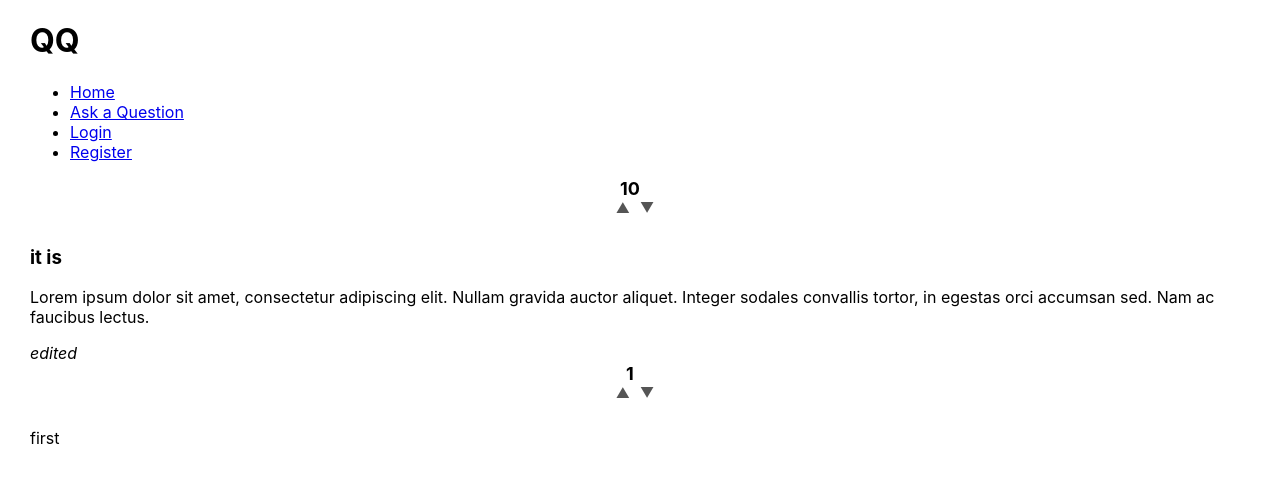
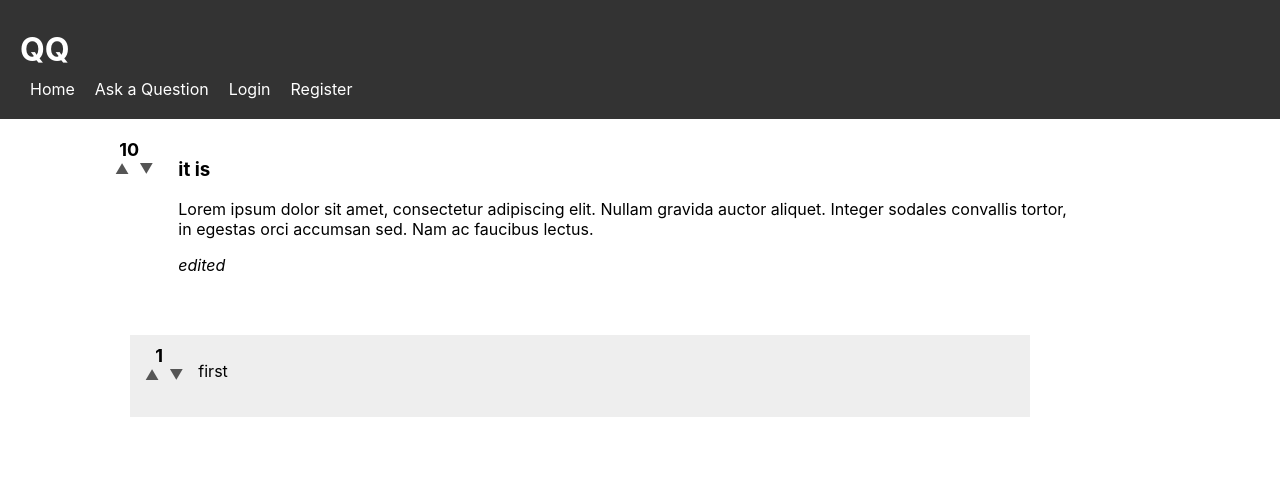
Before and after one commit to EvaldasZak/64-paskaita---Galutinis-atsiskaitymas, a React (Create React App) app: page /question/1 in a window 1280 px wide. Shown: the top 482 px of the page. Built offline with nearby package versions, Linux system fonts and the light colour scheme; data requests are answered from the project's data file.

Commit message:
style added to rest of page elements

```diff
--- a/src/App.jsx
+++ b/src/App.jsx
@@ -18,8 +18,9 @@ import Question from "./components/pages/Question";
 
 // Styled component
 const AppContainer = styled.div`
-  height: 50vh;
-  padding: 0px 30px;
+  max-width: 1000px;
+  margin: 0 80px;
+  padding: 0;
 `;
 
 const App = () => {
@@ -27,9 +28,8 @@ const App = () => {
 
   return (
     <>
+      <Header user={currentUser} logout={logout} />
       <AppContainer>
-        <Header user={currentUser} logout={logout} />
-
         <Routes>
           <Route path="/" element={<Home />} />
 
--- a/src/components/atoms/EditedTag.jsx
+++ b/src/components/atoms/EditedTag.jsx
@@ -1,7 +1,21 @@
 import React from "react";
+import styled from "styled-components";
+
+const Space = styled.div`
+  height: 10px;
+`;
 
 const EditedTag = ({ edited }) => {
-  return <>{edited && <i>edited</i>}</>;
+  return (
+    <>
+      {edited && (
+        <div>
+          <i>edited</i>
+          <Space />
+        </div>
+      )}
+    </>
+  );
 };
 
 export default EditedTag;
--- a/src/components/organisms/Answer.jsx
+++ b/src/components/organisms/Answer.jsx
@@ -1,6 +1,47 @@
 import React, { useState } from "react";
+import styled from "styled-components";
+
 import EditedTag from "../atoms/EditedTag";
 import Vote from "./Vote";
+
+const AnswerContainer = styled.div`
+  margin-bottom: 10px;
+
+  textarea {
+    width: 100%;
+    padding: 10px;
+    border: 1px solid #ddd;
+    border-radius: 5px;
+    resize: vertical;
+    margin-bottom: 10px;
+  }
+
+  button {
+    padding: 8px 20px;
+    border-radius: 5px;
+    background-color: #007bff;
+    color: #fff;
+    border: none;
+    cursor: pointer;
+    margin-right: 10px;
+
+    &:hover {
+      background-color: #0056b3;
+    }
+  }
+`;
+
+const AnswerStyle = styled.div`
+  display: flex;
+  flex-direction: row;
+  margin: 20px 50px;
+  background-color: #eee;
+  padding: 10px;
+`;
+
+const Space = styled.div`
+  height: 10px;
+`;
 
 const Answer = ({
   answer,
@@ -28,34 +69,37 @@ const Answer = ({
   };
 
   return (
-    <div className="answer">
-      {isEditing ? (
-        <>
-          <textarea
-            value={editedAnswer}
-            onChange={(e) => setEditedAnswer(e.target.value)}
-          />
-          <button onClick={handleSave}>Save</button>
-        </>
-      ) : (
-        <>
+    <AnswerContainer className="answer">
+      <AnswerStyle>
         <Vote
           id={answer.id}
           type="answer"
           object={answer}
           rating={answer.rating}
         />
+        <div>
           <p>{answer.body}</p>
           <EditedTag edited={answer.edited} />
+
           {currentUser && currentUser.id === answer.userId && (
-            <>
+            <div>
               <button onClick={handleEdit}>Edit</button>
               <button onClick={handleDelete}>Remove</button>
-            </>
+            </div>
           )}
-        </>
+          <Space />
+          {isEditing && (
+            <div>
+              <textarea
+                value={editedAnswer}
+                onChange={(e) => setEditedAnswer(e.target.value)}
+              />
+              <button onClick={handleSave}>Save</button>
+            </div>
           )}
         </div>
+      </AnswerStyle>
+    </AnswerContainer>
   );
 };
 
--- a/src/components/organisms/Header.jsx
+++ b/src/components/organisms/Header.jsx
@@ -1,5 +1,40 @@
 import React from "react";
 import { Link } from "react-router-dom";
+import styled from "styled-components";
+
+// Styled components
+const HeaderWrapper = styled.header`
+  background-color: #333;
+  color: #fff;
+  padding: 20px;
+`;
+
+const Title = styled.h1`
+  margin: 0;
+  padding: 10px 0;
+`;
+
+const Navigation = styled.nav``;
+
+const List = styled.ul`
+  list-style: none;
+  padding: 0;
+  margin: 0;
+`;
+
+const ListItem = styled.li`
+  display: inline;
+`;
+
+const NavLink = styled(Link)`
+  color: #fff;
+  text-decoration: none;
+  padding: 10px;
+
+  &:hover {
+    background-color: #555;
+  }
+`;
 
 const Header = ({ user, logout }) => {
   const handleLogout = () => {
@@ -8,40 +43,40 @@ const Header = ({ user, logout }) => {
 
   return (
     <>
-      <header>
-        <h1>QQ</h1>
-        <nav>
-          <ul>
-            <li>
-              <Link to="/">Home</Link>
-            </li>
-            <li>
-              <Link to="/add">Ask a Question</Link>
-            </li>
+      <HeaderWrapper>
+        <Title>QQ</Title>
+        <Navigation>
+          <List>
+            <ListItem>
+              <NavLink to="/">Home</NavLink>
+            </ListItem>
+            <ListItem>
+              <NavLink to="/add">Ask a Question</NavLink>
+            </ListItem>
             {!user ? (
               <>
-                <li>
-                  <Link to="/login">Login</Link>
-                </li>
-                <li>
-                  <Link to="/register">Register</Link>
-                </li>
+                <ListItem>
+                  <NavLink to="/login">Login</NavLink>
+                </ListItem>
+                <ListItem>
+                  <NavLink to="/register">Register</NavLink>
+                </ListItem>
               </>
             ) : (
               <>
-                <li>
-                  <Link to="/profile">Profile</Link>
-                </li>
-                <li>
-                  <Link to="/" onClick={handleLogout}>
+                <ListItem>
+                  <NavLink to="/profile">Profile</NavLink>
+                </ListItem>
+                <ListItem>
+                  <NavLink to="/" onClick={handleLogout}>
                     Logout
-                  </Link>
-                </li>
+                  </NavLink>
+                </ListItem>
               </>
             )}
-          </ul>
-        </nav>
-      </header>
+          </List>
+        </Navigation>
+      </HeaderWrapper>
     </>
   );
 };
--- a/src/components/pages/Add.jsx
+++ b/src/components/pages/Add.jsx
@@ -1,8 +1,58 @@
 import React, { useContext, useState } from "react";
 import { useNavigate } from "react-router-dom";
+import styled from "styled-components";
 
 import QuestionsContext from "../../context/QuestionsContext";
 import UsersContext from "../../context/UsersContext";
+
+const AskQuestionContainer = styled.div`
+  display: flex;
+  flex-direction: column;
+  align-items: center;
+
+  h2 {
+    margin-bottom: 10px;
+  }
+
+  form {
+    display: flex;
+    flex-direction: column;
+    max-width: 600px;
+
+    div {
+      display: flex;
+      flex-direction: column;
+      align-items: center;
+      margin-bottom: 10px;
+
+      label {
+        margin-right: 10px;
+      }
+
+      input,
+      textarea {
+        width: 80%;
+        padding: 10px;
+        border: 1px solid #ddd;
+        border-radius: 5px;
+      }
+    }
+
+    button {
+      padding: 8px 20px;
+      border-radius: 5px;
+      background-color: #007bff;
+      color: #fff;
+      border: none;
+      cursor: pointer;
+      max-width: 200px;
+
+      &:hover {
+        background-color: #0056b3;
+      }
+    }
+  }
+`;
 
 const Add = () => {
   const { state, dispatch, addQuestionToApi } = useContext(QuestionsContext);
@@ -44,20 +94,29 @@ const Add = () => {
   };
 
   return (
-    <div>
+    <AskQuestionContainer>
       <h2>Ask a question</h2>
       <form onSubmit={handleSubmit}>
         <div>
-          <label>Title:</label>
-          <input type="text" value={title} onChange={handleTitleChange} />
+          <label htmlFor="question-title">Title:</label>
+          <input
+            type="text"
+            id="question-title"
+            value={title}
+            onChange={handleTitleChange}
+          />
         </div>
         <div>
-          <label>Body:</label>
-          <textarea value={body} onChange={handleBodyChange} />
+          <label htmlFor="question-body">Body:</label>
+          <textarea
+            id="question-body"
+            value={body}
+            onChange={handleBodyChange}
+          />
         </div>
         <button type="submit">Ask a question</button>
       </form>
-    </div>
+    </AskQuestionContainer>
   );
 };
 
--- a/src/components/pages/Home.jsx
+++ b/src/components/pages/Home.jsx
@@ -8,12 +8,6 @@ import Vote from "../organisms/Vote";
 import Sort from "../organisms/Sort";
 
 import EditedTag from "../atoms/EditedTag";
-
-const Main = styled.main`
-  max-width: 1000px;
-  margin: 0 auto;
-  padding: 0;
-`;
 
 const Section = styled.section`
   background-color: #fff;
@@ -118,8 +112,6 @@ const Home = () => {
   });
 
   return (
-    <>
-      <Main>
     <Section>
       <H2>Latest Questions</H2>
       <div>
@@ -163,8 +155,6 @@ const Home = () => {
         ))}
       </div>
     </Section>
-      </Main>
-    </>
   );
 };
 
--- a/src/components/pages/Question.jsx
+++ b/src/components/pages/Question.jsx
@@ -1,5 +1,6 @@
 import React, { useContext, useEffect, useState } from "react";
 import { useParams, useNavigate } from "react-router-dom";
+import styled from "styled-components";
 
 import QuestionsContext from "../../context/QuestionsContext";
 import UsersContext from "../../context/UsersContext";
@@ -7,6 +8,93 @@ import UsersContext from "../../context/UsersContext";
 import EditedTag from "../atoms/EditedTag";
 import Answer from "../organisms/Answer";
 import Vote from "../organisms/Vote";
+
+const Section = styled.section`
+  display: flex;
+  flex-direction: column;
+  align-items: flex-start;
+  margin-bottom: 20px;
+
+  .question {
+    display: flex;
+    align-items: flex-start;
+    margin-bottom: 10px;
+  }
+
+  .question-details {
+    margin-left: 30px;
+    flex: 1;
+  }
+
+  .answers {
+    margin-bottom: 10px;
+    width: 100%;
+  }
+
+  .add-answer {
+    margin-top: 20px;
+
+    textarea {
+      width: 100%;
+      padding: 10px;
+      border: 1px solid #ddd;
+      border-radius: 5px;
+      resize: vertical;
+    }
+
+    button {
+      margin-top: 10px;
+      padding: 8px 20px;
+      border-radius: 5px;
+      background-color: #007bff;
+      color: #fff;
+      border: none;
+      cursor: pointer;
+
+      &:hover {
+        background-color: #0056b3;
+      }
+    }
+  }
+`;
+
+const EditableContent = styled.div`
+  input[type="text"],
+  textarea {
+    width: 100%;
+    padding: 10px;
+    border: 1px solid #ddd;
+    border-radius: 5px;
+    resize: vertical;
+    margin-bottom: 10px;
+  }
+`;
+
+const Button = styled.button`
+  padding: 8px 20px;
+  border-radius: 5px;
+  background-color: #007bff;
+  color: #fff;
+  border: none;
+  cursor: pointer;
+  margin-right: 10px;
+
+  &:hover {
+    background-color: #0056b3;
+  }
+`;
+const VoteComponent = styled.div`
+  display: flex;
+  flex-direction: column;
+  align-items: center;
+  margin-right: 10px;
+`;
+
+const QuestionStyle = styled.div`
+  display: flex;
+  flex-direction: row;
+  margin: 20px 0;
+`;
 
 const Question = () => {
   const { id } = useParams();
@@ -126,13 +214,12 @@ const Question = () => {
   }
 
   return (
-    <main>
-      <section id="single-question">
+    <Section id="single-question">
       <div className="question">
         {/* <Vote /> */}
         <div className="question-details">
           {isEditing ? (
-              <>
+            <EditableContent>
               <input
                 type="text"
                 value={editedTitle}
@@ -143,32 +230,38 @@ const Question = () => {
                 onChange={(e) => setEditedBody(e.target.value)}
               />
               <button onClick={handleSave}>Save</button>
-              </>
+            </EditableContent>
           ) : (
-              <>
+            <div>
+              <QuestionStyle>
+                <VoteComponent>
                   <Vote
                     type="question"
                     id={question.id}
                     object={question}
                     rating={question.rating}
                   />
+                </VoteComponent>
+                <div>
                   <h3>{question.title}</h3>
                   <p>{question.body}</p>
                   <EditedTag edited={question.edited} />
-
                   {currentUser && currentUser.id === question.userId && (
-                  <>
-                    <button onClick={handleEdit}>Edit</button>
-                    <button onClick={handleRemove}>Remove</button>
-                  </>
+                    <div>
+                      <Button onClick={handleEdit}>Edit</Button>
+                      <Button onClick={handleRemove}>Remove</Button>
+                    </div>
                   )}
-              </>
+                </div>
+              </QuestionStyle>
+            </div>
           )}
         </div>
       </div>
       <div className="answers">
         {answers &&
           answers.map((answer) => (
+            <div>
               <Answer
                 key={answer.id}
                 answer={answer}
@@ -177,6 +270,7 @@ const Question = () => {
                 handleSaveAnswer={handleSaveAnswer}
                 currentUser={currentUser}
               />
+            </div>
           ))}
       </div>
       {currentUser && (
@@ -186,11 +280,10 @@ const Question = () => {
             onChange={(e) => setNewAnswer(e.target.value)}
             placeholder="Add your answer..."
           />
-            <button onClick={handleAddAnswer}>Add Answer</button>
+          <Button onClick={handleAddAnswer}>Add Answer</Button>
         </div>
       )}
-      </section>
-    </main>
+    </Section>
   );
 };
 
--- a/src/data.json
+++ b/src/data.json
@@ -69,6 +69,14 @@
       "userId": 4,
       "edited": false,
       "rating": 1
+    },
+    {
+      "id": 6,
+      "title": "hello",
+      "body": "this is my quesiton3",
+      "userId": 1,
+      "edited": true,
+      "rating": 5
     }
   ],
   "answers": [
@@ -95,6 +103,38 @@
       "edited": false,
       "rating": 1,
       "id": 3
+    },
+    {
+      "questionId": 6,
+      "userId": 1,
+      "body": "his answers33",
+      "edited": true,
+      "rating": 8,
+      "id": 5
+    },
+    {
+      "questionId": 6,
+      "userId": 1,
+      "body": "love it",
+      "edited": false,
+      "rating": 1,
+      "id": 6
+    },
+    {
+      "questionId": 2,
+      "userId": 1,
+      "body": "my answ",
+      "edited": false,
+      "rating": 1,
+      "id": 7
+    },
+    {
+      "questionId": 2,
+      "userId": 1,
+      "body": "this is my",
+      "edited": false,
+      "rating": 1,
+      "id": 8
     }
   ]
 }
```
Lines whose indentation alone changed are shown as unchanged.
